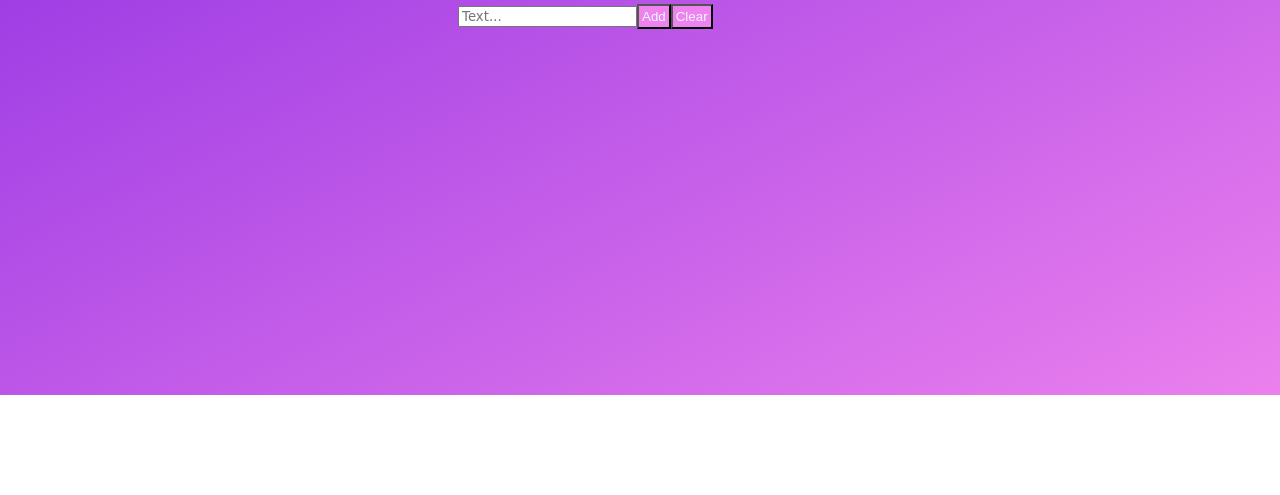
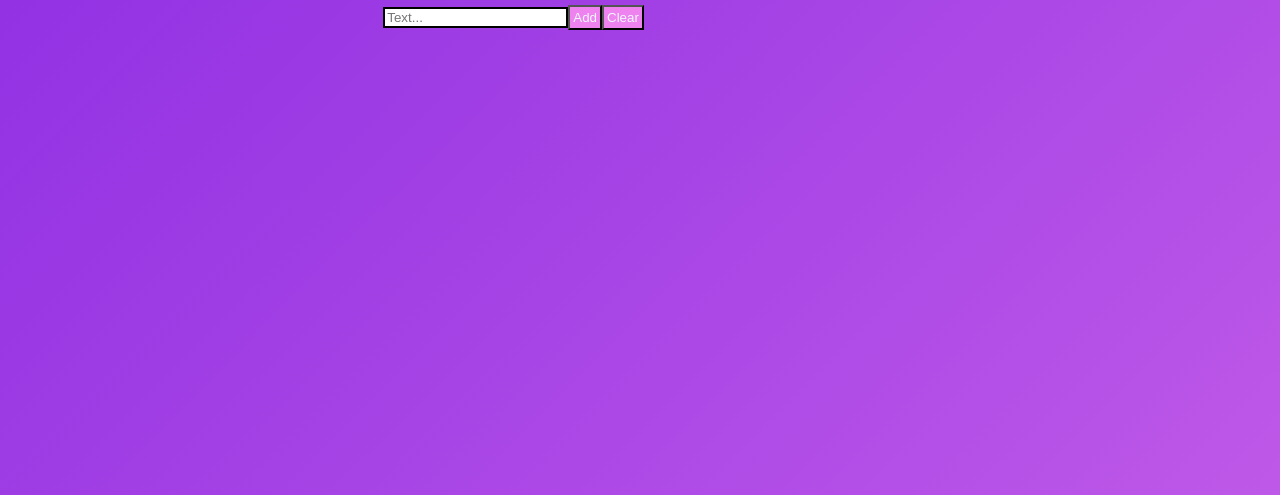
Before and after one commit to Damu-01/To-Do-List, a plain HTML site: page index.html in a window 1280 px wide. Shown: the part 305-800 px from the top of the page. Drawn offline with Linux system fonts and the light colour scheme.

Commit message:
Add files via upload

```diff
--- a/index.html
+++ b/index.html
@@ -10,13 +10,14 @@
         body{
             /* background-color: blueviolet; */
             background-image: linear-gradient(to bottom right, blueviolet, violet);
-            background-size: 1350px 700px;
+        background-size:2000px 2000px;
             background-repeat: no-repeat;
+            text-align: center;
         }
         #div{
-            font-family:cursive;
+            font-family:'Trebuchet MS', 'Lucida Sans Unicode', 'Lucida Grande', 'Lucida Sans', Arial, sans-serif;
             margin-top:250px;
-            margin-left: 450px;
+            width: 80%;
             /* overflow-y: auto; */
         }
 
@@ -24,12 +25,9 @@
 
         #list1{
             overflow-y: auto;
-
-            /* background-color: aqua; */
         }
         #input{
-            font-family: cursive;
-
+            border: 2px solid black;
         }
         .btn{
             background-color: violet;
@@ -63,11 +61,6 @@
             result.innerHTML +='<li>'+box.value+'</li>'+'<br>';
 
 
-
-
-
-
-
                 if(box.value == ""){
                 alert('Enter your list');
                 result.style.display = 'block';
```
